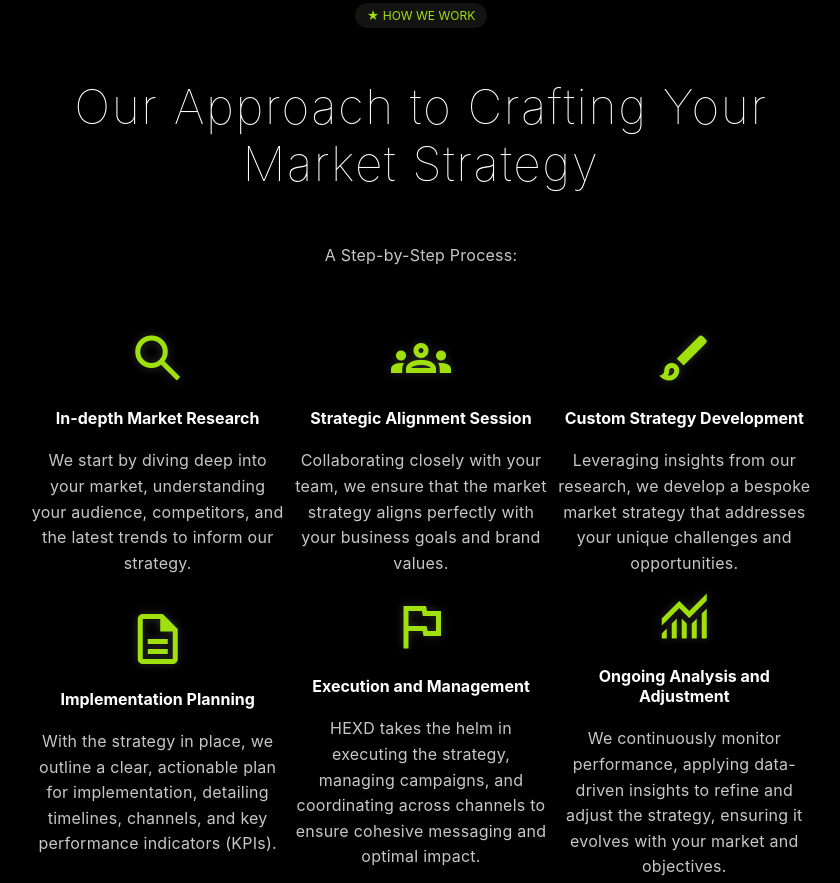
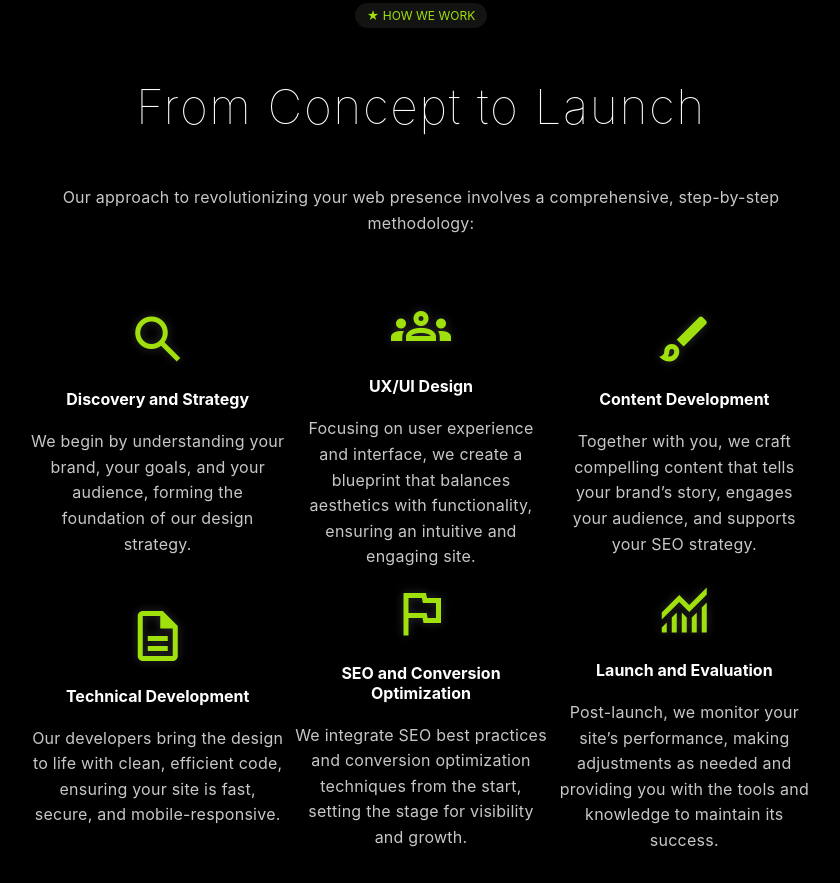
Before and after one commit to Msemaska/hexdwebsite, a plain HTML site: page web_design.html in a window 1280 px wide. Shown: the part 2727-3610 px from the top of the page, without its empty margins (219-1059 px from the left). Drawn offline with nearby package versions, Linux system fonts and the light colour scheme.

Commit message:
fixed Web design page

```diff
--- a/web_design.html
+++ b/web_design.html
@@ -175,51 +175,51 @@
             <div class="implementSection">
                 <div class="implementTitle title">
                     <div class="pill"><p>★ How we work</p></div>
-                    <div class="implementHeader"><h2 class="h2">Our Approach to Crafting Your Market Strategy</h2></div>
-                    <div class="implementationSubheader"><p class="regular">A Step-by-Step Process:</p></div>
+                    <div class="implementHeader"><h2 class="h2">From Concept to Launch</h2></div>
+                    <div class="implementationSubheader"><p class="regular">Our approach to revolutionizing your web presence involves a comprehensive, step-by-step methodology:</p></div>
                 </div>
                 <div class="servicesGrid">
                     <div class="reasonsListCard">
                         <i class="material-symbols-outlined" style="background:transparent">
                             search
                         </i>
-                        <div class="reasonsListCardHeader"><h5 class="h5">In-depth Market Research</h5></div>
-                        <div class="reasonsListCardSubheader"><p class="regular">We start by diving deep into your market, understanding your audience, competitors, and the latest trends to inform our strategy.</p></div>
+                        <div class="reasonsListCardHeader"><h5 class="h5">Discovery and Strategy</h5></div>
+                        <div class="reasonsListCardSubheader"><p class="regular">We begin by understanding your brand, your goals, and your audience, forming the foundation of our design strategy.</p></div>
                     </div>
                     <div class="reasonsListCard">
                         <i class="material-symbols-outlined" style="background:transparent">
                             groups
                         </i>
-                        <div class="reasonsListCardHeader"><h5 class="h5">Strategic Alignment Session</h5></div>
-                        <div class="reasonsListCardSubheader"><p class="regular">Collaborating closely with your team, we ensure that the market strategy aligns perfectly with your business goals and brand values.</p></div>
+                        <div class="reasonsListCardHeader"><h5 class="h5">UX/UI Design</h5></div>
+                        <div class="reasonsListCardSubheader"><p class="regular">Focusing on user experience and interface, we create a blueprint that balances aesthetics with functionality, ensuring an intuitive and engaging site.</p></div>
                     </div>
                     <div class="reasonsListCard">
                         <i class="material-symbols-outlined" style="background:transparent">
                             brush
                         </i>
-                        <div class="reasonsListCardHeader"><h5 class="h5">Custom Strategy Development</h5></div>
-                        <div class="reasonsListCardSubheader"><p class="regular">Leveraging insights from our research, we develop a bespoke market strategy that addresses your unique challenges and opportunities.</p></div>
+                        <div class="reasonsListCardHeader"><h5 class="h5">Content Development</h5></div>
+                        <div class="reasonsListCardSubheader"><p class="regular">Together with you, we craft compelling content that tells your brand’s story, engages your audience, and supports your SEO strategy.</p></div>
                     </div>
                     <div class="reasonsListCard">
                         <i class="material-symbols-outlined" style="background:transparent">
                             description
                         </i>
-                        <div class="reasonsListCardHeader"><h5 class="h5">Implementation Planning</h5></div>
-                        <div class="reasonsListCardSubheader"><p class="regular">With the strategy in place, we outline a clear, actionable plan for implementation, detailing timelines, channels, and key performance indicators (KPIs).</p></div>
+                        <div class="reasonsListCardHeader"><h5 class="h5">Technical Development</h5></div>
+                        <div class="reasonsListCardSubheader"><p class="regular">Our developers bring the design to life with clean, efficient code, ensuring your site is fast, secure, and mobile-responsive.</p></div>
                     </div>
                     <div class="reasonsListCard">
                         <i class="material-symbols-outlined" style="background:transparent">
                             flag
                         </i>
-                        <div class="reasonsListCardHeader"><h5 class="h5">Execution and Management</h5></div>
-                        <div class="reasonsListCardSubheader"><p class="regular">HEXD takes the helm in executing the strategy, managing campaigns, and coordinating across channels to ensure cohesive messaging and optimal impact.</p></div>
+                        <div class="reasonsListCardHeader"><h5 class="h5">SEO and Conversion Optimization</h5></div>
+                        <div class="reasonsListCardSubheader"><p class="regular">We integrate SEO best practices and conversion optimization techniques from the start, setting the stage for visibility and growth.</p></div>
                     </div>
                     <div class="reasonsListCard">
                         <i class="material-symbols-outlined" style="background:transparent">
                             monitoring
                         </i>
-                        <div class="reasonsListCardHeader"><h5 class="h5">Ongoing Analysis and Adjustment</h5></div>
-                        <div class="reasonsListCardSubheader"><p class="regular">We continuously monitor performance, applying data-driven insights to refine and adjust the strategy, ensuring it evolves with your market and objectives.</p></div>
+                        <div class="reasonsListCardHeader"><h5 class="h5">Launch and Evaluation</h5></div>
+                        <div class="reasonsListCardSubheader"><p class="regular">Post-launch, we monitor your site’s performance, making adjustments as needed and providing you with the tools and knowledge to maintain its success.</p></div>
                     </div>
 
                 </div>
```
